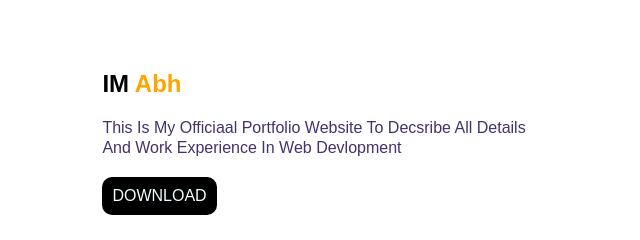
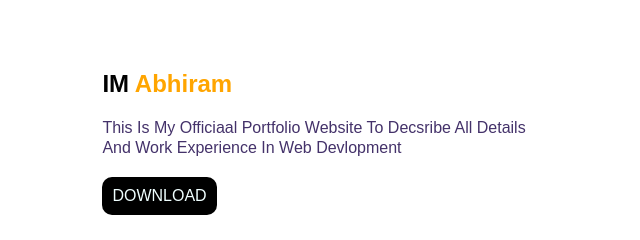
Before and after one commit to Ahbiraam/portfolio, a plain HTML site: page index.html in a window 1280 px wide. Shown: the part 196-436 px from the top of the page, 0-640 px from the left. Drawn offline with Linux system fonts and the light colour scheme; a web font is replaced by a local one.

Commit message:
version2

```diff
--- a/index.html
+++ b/index.html
@@ -29,7 +29,7 @@
         </nav>
         <section id="home">
             <div class="home-contents">
-                <h1 id="uname">IM <span id="lnmae">Abh</span></h1>
+                <h1 id="uname">IM <span id="lnmae">Abhiram</span></h1>
                 <p id="userdetails"> This Is My Officiaal Portfolio Website To Decsribe All Details <br> And Work
                     Experience In Web Devlopment</p>
                 <a id="download" href="./FRONT page (1)[1].pdf" download>DOWNLOAD</a>
```
